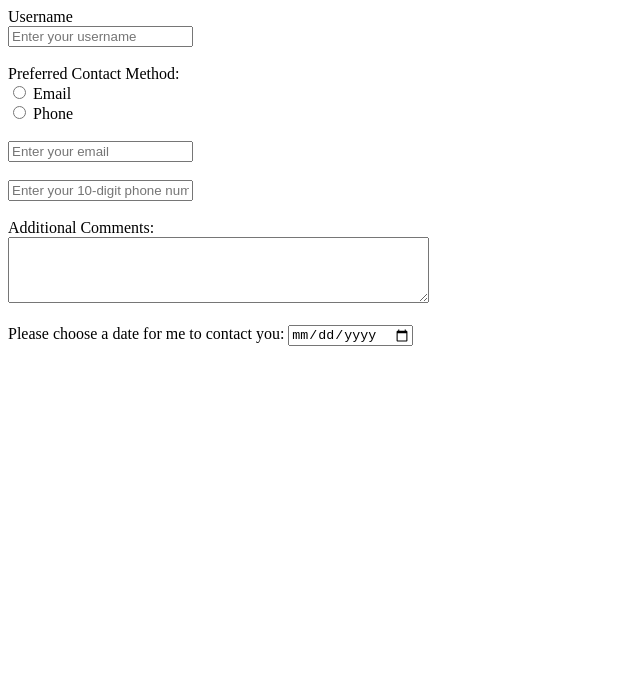
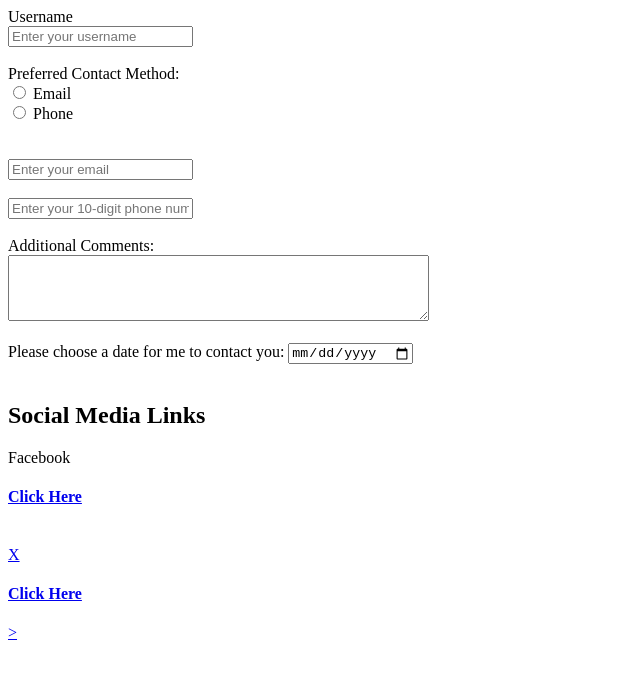
Before and after one commit to Jedaniels3933/FR_end_Mini_project_Week1, a plain HTML site: page index.html in a window 1280 px wide. Shown: the whole page, without its empty margins (0-640 px from the left). Drawn offline with Linux system fonts and the light colour scheme.

Commit message:
Added Social Media Links

```diff
--- a/index.html
+++ b/index.html
@@ -22,10 +22,10 @@
     <br>
     <input type="radio" id="phone" name="contact-method" value="phone">
     <label for="phone">Phone</label>
-    <br><br>
+    <br><br><br>
 
     <input type="email" id="user-email" name="user-email"
-      placeholder="Enter your email" required>
+        placeholder="Enter your email" required>
     <br><br>
     <input type="text" id="user-phone" name="phone" pattern="[0-9]{10}"
         placeholder="Enter your 10-digit phone number">
@@ -39,6 +39,15 @@
     <br><br>
     <label>Please choose a date for me to contact you:   </label>
     <input type="date">
+    <br><br>
+    <h2>Social Media Links</h2>
+    <label>Facebook</label>
+    <a href="https://www.facebook.com/jedaniels3933" target="_blank" rel="nofollow">
+        <h4>Click Here</h4>
+    <br>
+    <label> X </label>
+    <a href="http://www.x.com/Jedaniels3933" target = "_blank" rel="nofollow">
+        <h4>Click Here</h4>>
 
 </body>
 </html>
```
